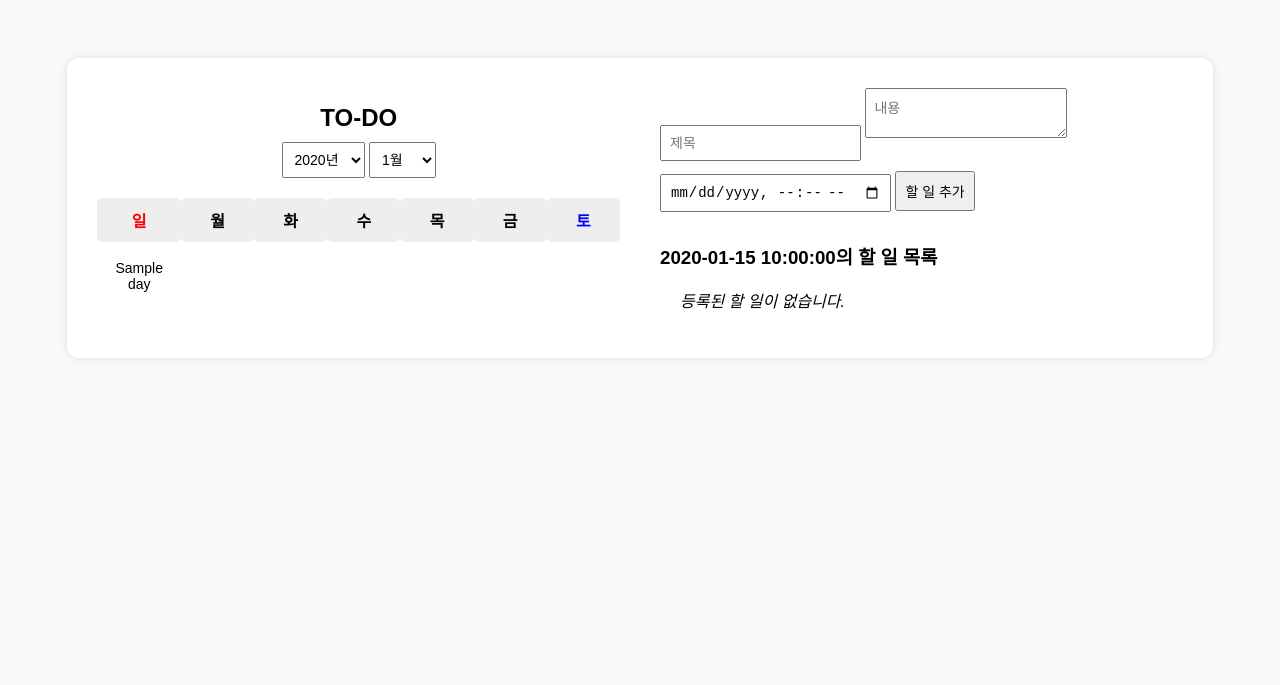
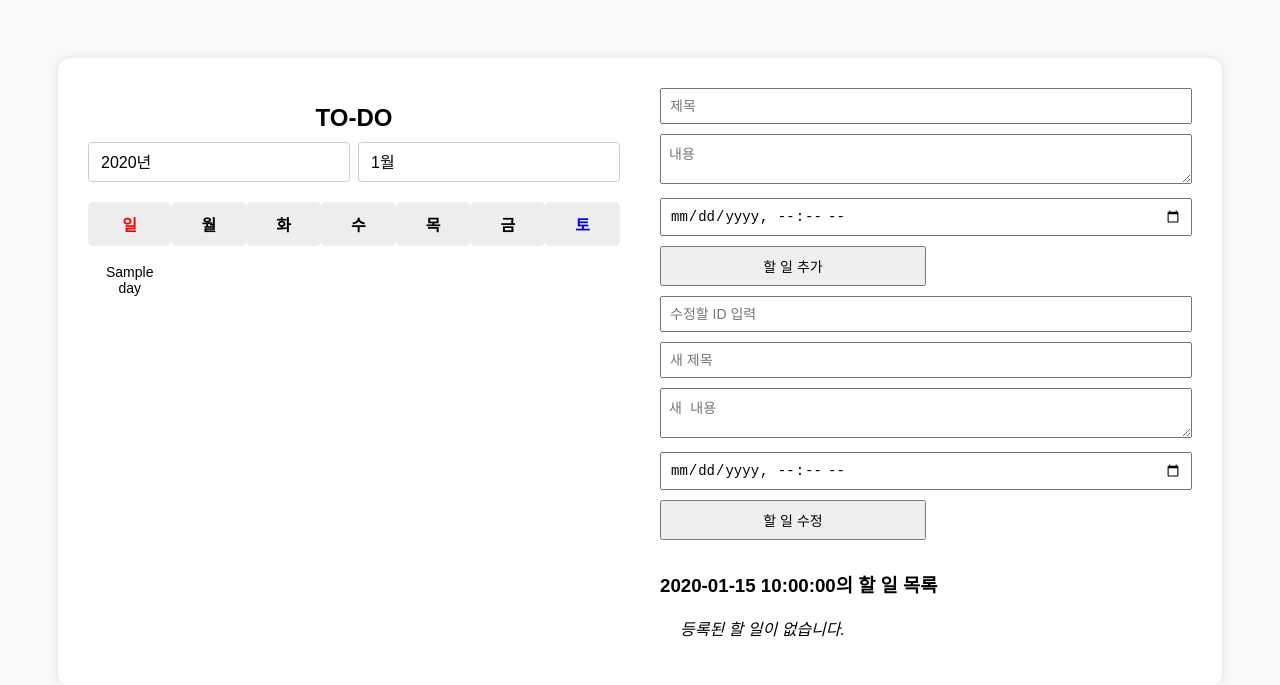
Before and after one commit to Basic-Programming-2025/Todo-ist, a Flask app: template templates/index.html in a window 1280 px wide. Shown: the top 685 px of the page. Run offline with Flask 3, Linux system fonts and the light colour scheme; the template is opened without the code that fills it: most values are stand-ins (such as "Sample title", 1, 10 or a date in 2020).

Commit message:
"수정, 삭제 기능 넣고 변경된 html입니다."

```diff
--- a/templates/index.html
+++ b/templates/index.html
@@ -19,22 +19,44 @@
       padding: 30px;
       border-radius: 12px;
       box-shadow: 0 0 10px rgba(0,0,0,0.1);
+      max-width: 1200px;
+      width: 100%;
     }
-    .calendar-section { flex: 1; text-align: center; }
-    .form-section { flex: 1; text-align: left; }
-    h1 { font-size: 24px; margin-bottom: 10px; }
+    .calendar-section {
+      flex: 1;
+      text-align: center;
+    }
+    .form-section {
+      flex: 1;
+    }
+    h1 {
+      font-size: 24px;
+      margin-bottom: 10px;
+    }
     select, input, textarea, button {
       font-size: 14px;
       padding: 8px;
       margin-bottom: 10px;
+      width: 100%;
+      box-sizing: border-box;
     }
-    table { width: 100%; border-collapse: collapse; margin-top: 10px; }
+    .button{
+      width: 50%;
+    }
+    table {
+      width: 100%;
+      border-collapse: collapse;
+      margin-top: 10px;
+    }
     th, td {
       width: 14.2%;
       padding: 10px;
       text-align: center;
     }
-    th { background-color: #eee; border-radius: 5px; }
+    th {
+      background-color: #eee;
+      border-radius: 5px;
+    }
     td button {
       border: none;
       background: none;
@@ -46,19 +68,56 @@
       border-radius: 6px;
       background-color: #e8f4ff;
     }
-    .sun { color: red; }
-    .sat { color: blue; }
-    ul { padding-left: 20px; }
-    li { font-size: 13px; margin-bottom: 6px; }
-    .done { text-decoration: line-through; color: gray; }
+    .sun {
+      color: red;
+    }
+    .sat {
+      color: blue;
+    }
+    ul {
+      padding-left: 20px;
+    }
+    li {
+      font-size: 13px;
+      margin-bottom: 6px;
+      display: flex;
+      justify-content: space-between;
+      align-items: center;
+    }
+    .done {
+      text-decoration: line-through;
+      color: gray;
+    }
+    .delete-btn {
+      margin-left: 10px;
+      background-color: #ff4d4d;
+      color: white;
+      border: none;
+      padding: 4px 8px;
+      border-radius: 4px;
+      cursor: pointer;
+    }
+    .select-group {
+      display: flex;
+      justify-content: center;
+      gap: 8px;
+      margin-bottom: 10px;
+    }
+    .select-group select {
+      padding: 8px 12px;
+      font-size: 16px;
+      border: 1px solid #ccc;
+      border-radius: 4px;
+      height: 40px;
+      appearance: none;
+      background-color: white;
+    }
   </style>
-
   <script>
     function setSelectedDateBeforeSubmit() {
       const y = document.getElementById("yearSelect").value;
       const m = document.getElementById("monthSelect").value;
       const selectedBtn = document.querySelector(".selected-day");
-
       let date = "";
       if (!selectedBtn) {
         const today = new Date();
@@ -92,6 +149,7 @@
   <div class="container">
     <div class="calendar-section">
       <h1>TO-DO</h1>
+      <div class="select-group">
         <select id="yearSelect" onchange="changeMonthYear()">
           {% for y in range(2020, 2031) %}
           <option value="{{ y }}" {% if y == year %}selected{% endif %}>{{ y }}년</option>
@@ -127,7 +185,16 @@
         <input type="text" name="title" placeholder="제목" required>
         <textarea name="desc" placeholder="내용"></textarea>
         <input type="datetime-local" name="deadline">
-        <button type="submit">할 일 추가</button>
+        <button class="button" type="submit">할 일 추가</button>
+      </form>
+
+      <form method="POST" action="/update">
+        <input type="number" name="task_id" placeholder="수정할 ID 입력" required>
+        <input type="text" name="title" placeholder="새 제목" required>
+        <textarea name="desc" placeholder="새 내용"></textarea>
+        <input type="datetime-local" name="deadline">
+        <input type="hidden" name="date" value="{{ selected_date }}">
+        <button class="button" type="submit">할 일 수정</button>
       </form>
 
       <h3 style="margin-top: 20px;">{{ selected_date }}의 할 일 목록</h3>
@@ -137,18 +204,20 @@
           <form method="POST" action="/toggle" style="display:inline;">
             <input type="hidden" name="task_id" value="{{ task.id }}">
             <input type="checkbox" name="done" onchange="this.form.submit()" {% if task.done %}checked{% endif %} />
-        📝 <b>{{ task.title }}</b>: {{ task.desc }}
-        {% if task.deadline %}
-          <br>마감: {{ task.deadline.replace('T', ' ') }}
+            [{{ task.id }}] 📝 <b>{{ task.title }}</b>: {{ task.desc }}
+            {% if task.deadline %}<br>마감: {{ task.deadline.replace('T', ' ') }}{% endif %}
+          </form>
+          {% if task.done %}
+          <form method="POST" action="/delete" style="margin-left: 10px;">
+            <input type="hidden" name="task_id" value="{{ task.id }}">
+            <button type="submit" class="delete-btn">삭제</button>
+          </form>
           {% endif %}
-      </form>
         </li>
         {% else %}
         <i>등록된 할 일이 없습니다.</i>
         {% endfor %}
       </ul>
-
-
     </div>
   </div>
 </body>
```
Also changed, not shown: other parts of templates/index.html (+4 -6 lines). Lines whose indentation alone changed are shown as unchanged.
